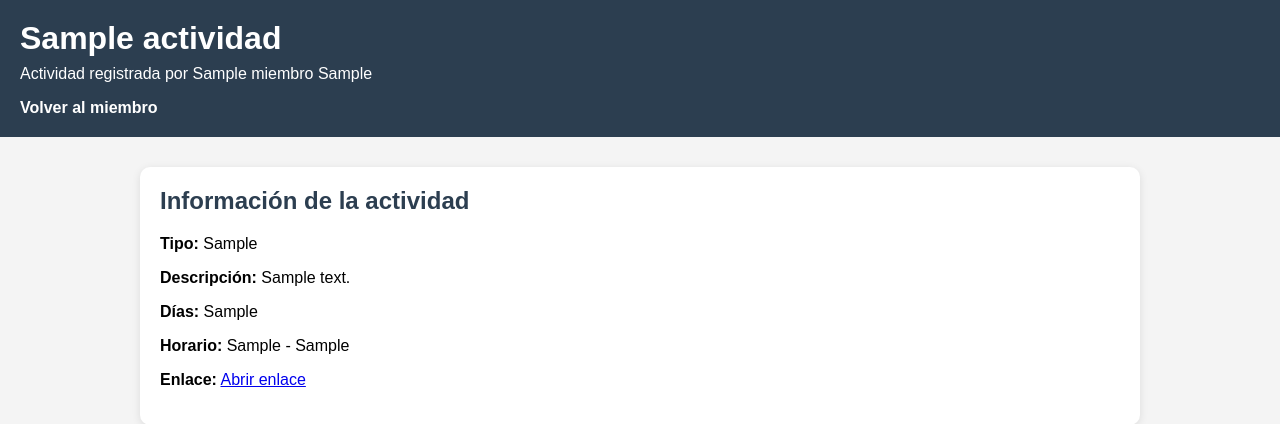
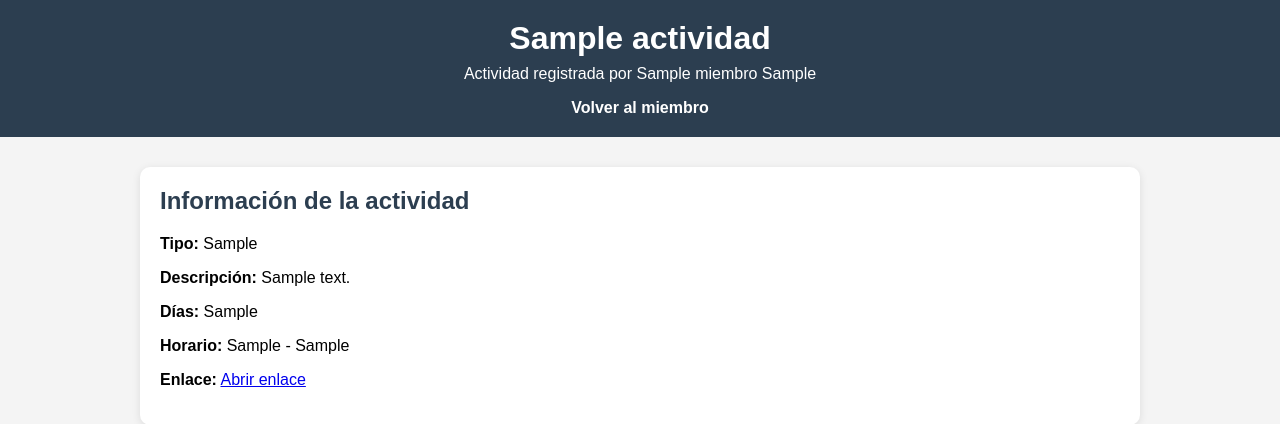
Before and after one commit to MarceloChuang/desarrollo_web_marcelo_chuang, a Flask app: page /actividad/1 in a window 1280 px wide. Shown: the top 424 px of the page. Run offline with Flask 3, Linux system fonts and the light colour scheme; tables that the repository leaves empty or names only in its code hold one stand-in row (values such as "Sample post"); parts of the project's set-up code (start-up, migrations or seed data) failed here and were passed over.

Commit message:
updated read me

```diff
--- a/static/css/ver-actividad.css
+++ b/static/css/ver-actividad.css
@@ -8,6 +8,7 @@ header {
     background-color: #2c3e50;
     color: white;
     padding: 20px;
+    text-align: center;
 }
 
 header h1 {
@@ -91,11 +92,9 @@ main {
     border: 1px solid #ccc;
     border-radius: 6px;
     font-size: 1rem;
+    resize: vertical;
 }
 
-.campo textarea {
-    resize: vertical;
-}
 
 button {
     background-color: #2c3e50;
```
Also changed, not shown: README.md.
